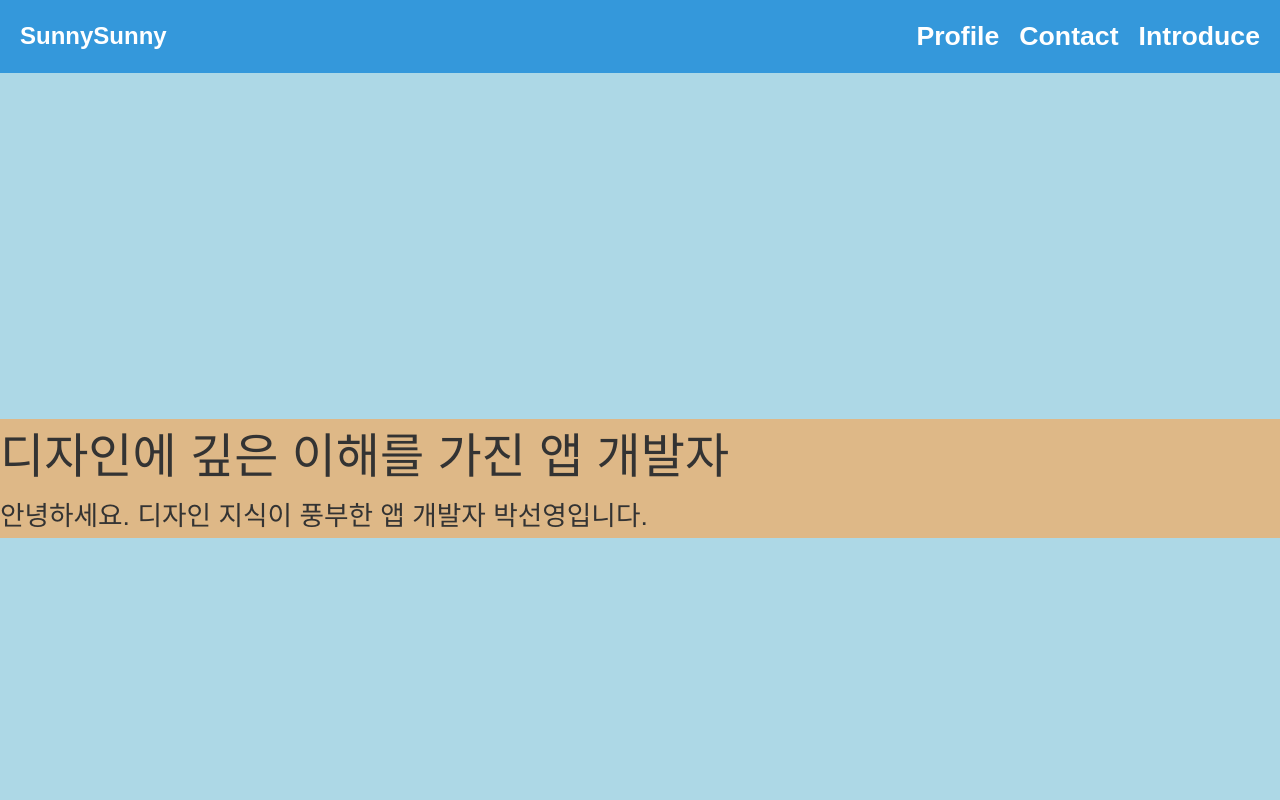
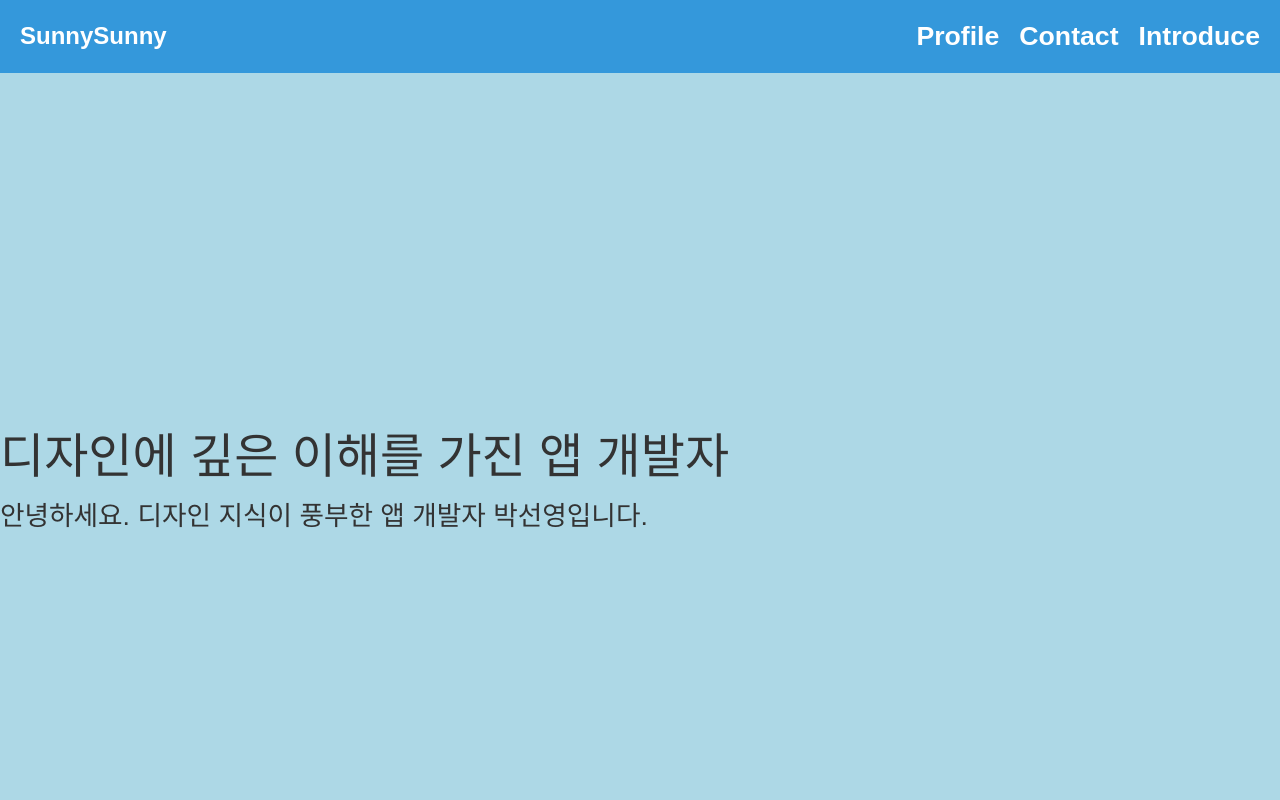
Before and after one commit to sunyoung-park/sunny-web-portfolio, a React (Vite) app: page / in a window 1280 px wide. Shown: the top 800 px of the page. Built offline with nearby package versions, Linux system fonts and the light colour scheme; a web font is replaced by a local one.

Commit message:
section-wrapper 백그라운드 컬러 삭제

```diff
--- a/src/App.scss
+++ b/src/App.scss
@@ -30,7 +30,6 @@ main {
 }
 
 .section-wrapper {
-  background-color: burlywood;
   width: 1280px;
   margin: 0 auto;
 }
```
